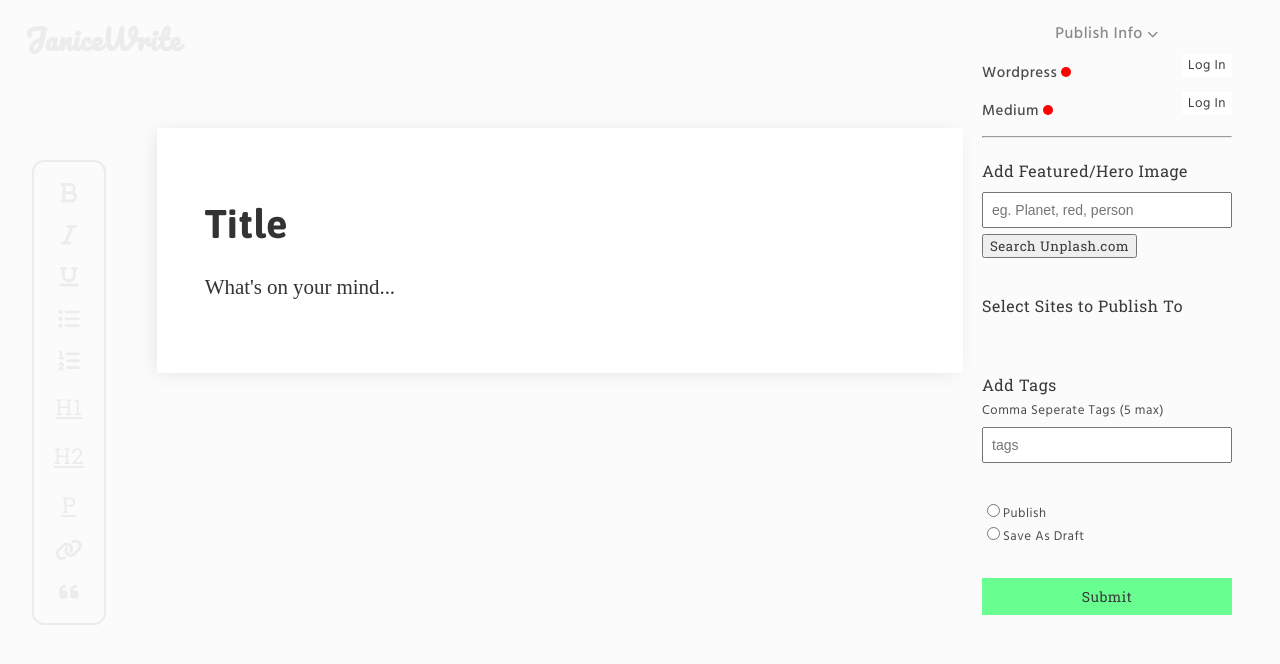
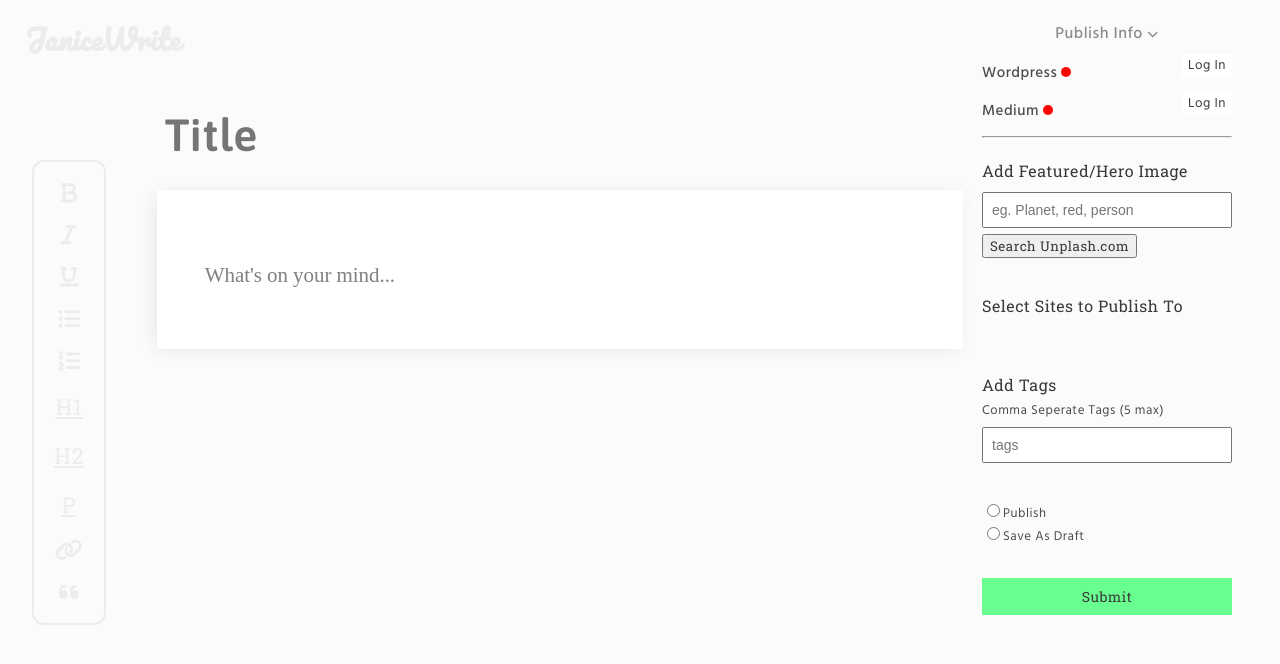
Before and after one commit to cmh3258/janiceapp, a plain HTML site: page index.html in a window 1280 px wide. Both pictures are taken after a click on the element "Publish Info". Drawn offline with nearby package versions, Linux system fonts and the light colour scheme; a web font is replaced by a local one.

Commit message:
title required + building postForm payload

```diff
--- a/index.html
+++ b/index.html
@@ -34,18 +34,21 @@
         </div>
 
 
-        <div class="main-content">
-            <div class="contain-writer">
 
-                <div id='editor' contenteditable>
-                  <h1>Title</h1>
-                  <p>What's on your mind...</p>
-                </div>
-            </div>
-        </div>
 
 
         <div id="app">
+
+            <div class="main-content">
+                <div class="contain-writer">
+                    <input id="blog_title" type="text" v-model="postForm.title" placeholder="Title" />
+                    <div id='editor' contenteditable>
+                        <p v-on:click="placeChange" v-bind:class="{'placeholder':is_placeholder}" class="placeholder_default">
+                            <span v-if="is_placeholder">What's on your mind...</span>
+                        </p>
+                    </div>
+                </div>
+            </div>
 
             <div v-if="user_info" class="user-info">
                 <img v-bind:src="user_info.profile_img" v-on:click="showSignOut = !showSignOut" alt="profile"/>
@@ -60,7 +63,7 @@
 
             <div id="dashboard">
 
-                <h4 class="right" id="publish-info" v-on:click="showdashboard = !showdashboard">Publish Info
+                <h4 class="right" id="publish-info" v-on:click="dashboardToggle">Publish Info
                     <i class="fa fa-chevron-down" aria-hidden="true"></i>
                 </h4>
 
@@ -114,18 +117,18 @@
                                 <h4>Select Sites to Publish To</h4>
 
                                 <div v-if="!notLoggedIntoWordpress">
-                                    <input type="checkbox" name="wordpress" value="true" v-model="pubtowordpress"><label>Wordpress</label><br>
-                                    <div v-if="!notLoggedIntoWordpress && pubtowordpress">
+                                    <input type="checkbox" name="wordpress" value="true" v-model="postForm.publish_to_wp"><label>Wordpress</label><br>
+                                    <div v-if="!notLoggedIntoWordpress && postForm.publish_to_wp">
                                         <h5>Select blog to write on.</h5>
                                         <button v-if="!wp_sites" v-on:click="get_users_sites">Get Sites</button>
-                                        <select v-if="wp_sites">
-                                            <option v-for="wp_site in wp_sites" :value="wp_site">{{wp_site.url}} </option>
+                                        <select v-if="wp_sites" v-model="postForm.publish_to_wp_info">
+                                            <option v-for="wp_site in wp_sites" :value="wp_site" >{{wp_site.url}} </option>
                                         </select>
                                     </div>
                                 </div>
 
                                 <div v-if="!notLoggedIntoMedium">
-                                    <input type="checkbox" name="medium" value="true"><label>Medium</label><br>
+                                    <input type="checkbox" name="medium" value="true" v-model="postForm.publish_to_medium"><label>Medium</label><br>
                                 </div>
                             </div>
 
@@ -147,11 +150,11 @@
 
                             <!-- Publish or Save as Draft -->
                             <div class="elbow-room">
-                                <input type="radio" name="publishdraft"><label>Publish</label><br>
-                                <input type="radio" name="publishdraf"><label>Save As Draft</label><br>
+                                <input type="radio" name="publishdraft" value="publish" v-model="postForm.publishOrDraft"><label>Publish</label><br>
+                                <input type="radio" name="publishdraft" value="draft" v-model="postForm.publishOrDraft"><label>Save As Draft</label><br>
                             </div>
 
-                            <button class="submit-btn">Submit</button>
+                            <button class="submit-btn" v-on:click="submit_post">Submit</button>
                         </div>
                     </div>
                 </div>
@@ -190,7 +193,12 @@
                 twitch: [],
                 notLoggedIntoWordpress: true,
                 notLoggedIntoMedium: true,
-                postForm:{title:'', body:'', tags:''},
+                postForm:{
+                    title:'',
+                    body:'',
+                    tags:'',
+                    publish_to_wp:false
+                },
                 user_info: null,
                 wp_sites: null,
                 showSignOut: true,
@@ -198,11 +206,28 @@
                 showpublishpanel: false,
                 photoSearchWord: null,
                 heroImage: null,
-                showdashboard: null
+                showdashboard: false,
+                is_placeholder:true
             },
             methods:{
                 mediumAuth:function(){
                     window.location.href = "https://medium.com/m/oauth/authorize?client_id=1292420447db&scope=basicProfile,publishPost&state=janiceapp&response_type=code&redirect_uri=http://localhost:8000/";
+                },
+                dashboardToggle: function(){
+                    this.showdashboard = !this.showdashboard;
+                    var mc = document.getElementsByClassName('main-content')[0];
+                    if (!this.showdashboard){
+                        mc.style.width = "75%";
+                        mc.style.left = "10em";
+                    }
+                    else{
+                        mc.style.width = "70%";
+                        mc.style.left = "7em";
+                    }
+                },
+                placeChange: function(){
+                    this.is_placeholder = false;
+                    // this.blog.title = "&nbsp;";
                 },
                 mediumLongLivedToken(){
                     // POST /v1/tokens HTTP/1.1
@@ -240,8 +265,18 @@
                     vue.heroImage = photo_data_final;
                 },
                 submit_post: function(){
-                    const vue = this
+                    const vue = this;
+                    vue.postForm.body = document.getElementById("editor");
+                    console.log('heroImage:', vue.heroImage);
                     console.log('submit_post: start of method:', vue.postForm);
+
+                    if (vue.postForm.title.length == 0){
+                        alert("Most have a title");
+                    }
+                    if (vue.postForm.body.length == 0){
+                        alert("Most have a body");
+                    }
+
                 },
                 upload_image_to_wp: function(){
                     // curl \
--- a/style.css
+++ b/style.css
@@ -100,7 +100,7 @@ label{
     position: absolute;
     height: 100vh;
     /*background: #fbfbfb;*/
-    width: 70%;
+    width: 75%;
     /*left: 28%;*/
     overflow: scroll;
     /*background-color: blue;*/
@@ -109,13 +109,13 @@ label{
     background-color: #fbfbfb;
     /*overflow: scroll;
     overflow-x: hidden;*/
-    left: 7em;
+    left: 10em;
     top: 5em;
 }
 .contain-writer{
     width: 90%;
     margin: 0 auto;
-    padding: 0em 2em 4em;
+    padding: 1em 2em 4em;
     /*height: 100%;*/
 }
 .hidden{
@@ -166,7 +166,7 @@ label{
 
 #editor{
     /*border: 2px solid black;*/
-    margin-top:3em;
+    margin-top:1em;
     padding:3em;
     box-shadow: 2px 1px 17px -4px rgba(0, 0, 0, 0.2);
     box-shadow: -3px 2px 18px -3px rgba(0, 0, 0, 0.1);
@@ -176,6 +176,13 @@ label{
 }
 #editor:focus{
     outline: none !important;
+}
+
+.placeholder{
+    color:gray !important;
+}
+.placeholder_default{
+    height: 1em;
 }
 
 #editor p{
@@ -196,23 +203,38 @@ label{
     margin: 0 auto;
 }
 
+
+
 #editor h1,
-#editor h2{
+#editor h2,
+#blog_title{
     font-family: Asap;
     color:rgba(0,0,0,.8);
-
 }
 
-#editor h1{
+#editor h1,
+#blog_title{
     font-size: 40px;
     line-height: 1.04;
     letter-spacing: 1.1px;
+    font-weight: 600;
 }
 
 #editor h2{
     font-size: 30px;
     line-height: 1;
     letter-spacing: 1px;
+}
+
+#blog_title{
+    border: 0px;
+    background: none !important;
+    font-size: 45px;
+    line-height: 50px;
+}
+#blog_title:focus{
+    border: 0;
+    outline: 0;
 }
 
 .toolbar{
```
